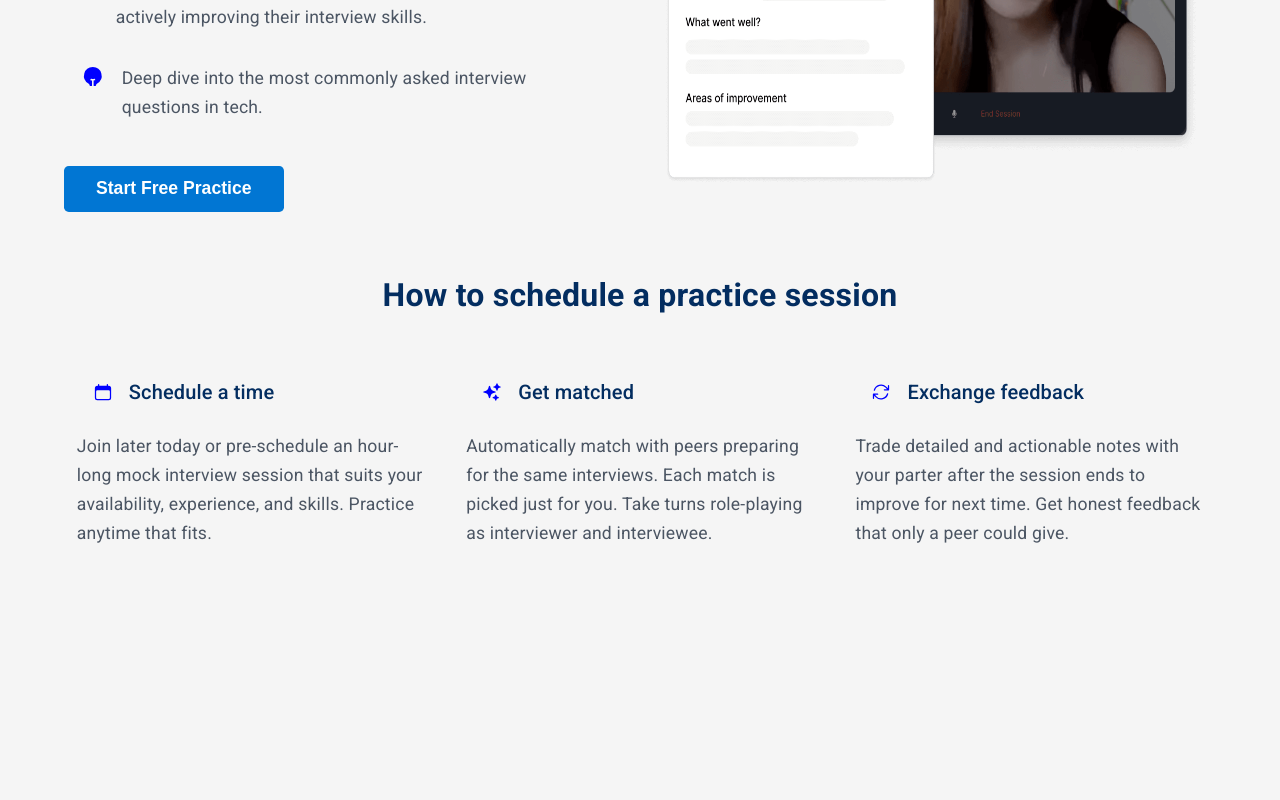
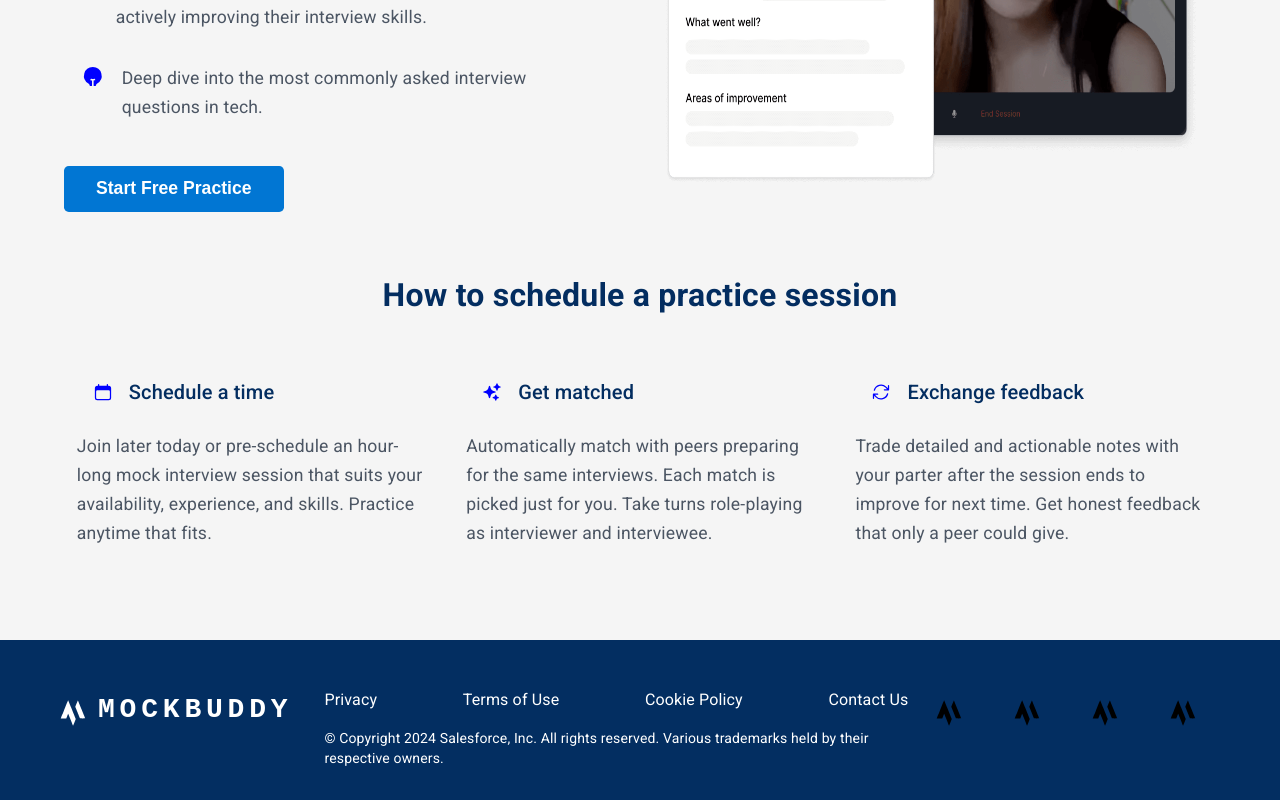
Before and after one commit to Sudeepsalian7996/MockBuddy-App, a React (Vite) app: page / in a window 1280 px wide. Shown: the part 1589-2389 px from the top of the page. Before the commit the page ends 2149 px from the top, so only its background shows below. Built offline with nearby package versions, Linux system fonts and the light colour scheme.

Commit message:
Why practice section responsiveness and started with footer

```diff
--- a/src/assets/Icons/ChatIcon.jsx
+++ b/src/assets/Icons/ChatIcon.jsx
@@ -7,7 +7,11 @@ const ChatIcon = () => {
       component="svg"
       viewBox="0 0 24 24"
       fill="currentColor"
-      sx={{ color: "blue", width: 30, height: 30 }} // Change color here
+      sx={{
+        color: "blue",
+        width: { xs: 50, sm: 30 },
+        height: { xs: 50, sm: 30 },
+      }} // Change color here
     >
       <path
         fill-rule="evenodd"
--- /dev/null
+++ b/src/assets/Icons/MockLogo.jsx
@@ -0,0 +1,43 @@
+import { Box } from "@mui/material";
+import React from "react";
+
+const MockLogo = () => {
+  return (
+    <Box
+      component="svg"
+      viewBox="0 0 866.000000 650.000000"
+      xmlns="http://www.w3.org/2000/svg"
+      sx={{
+        width: { xs: 50, sm: 50 }, // Responsive width
+        height: { xs: 50, sm: 50 }, // Responsive height
+        color: "#fff", // Custom color
+      }}
+      preserveAspectRatio="xMidYMid meet"
+    >
+      <g
+        transform="translate(0.000000,650.000000) scale(0.100000,-0.100000)"
+        fill="currentColor"
+        stroke="none"
+      >
+        <path
+          d="M3316 5052 c-93 -229 -235 -581 -316 -782 -81 -201 -200 -495 -265
+        -655 -64 -159 -173 -429 -242 -600 -69 -170 -161 -397 -204 -504 -44 -107 -79
+        -196 -79 -198 0 -2 215 -2 477 -1 l476 3 158 390 c86 214 161 395 165 402 6 9
+        47 -82 121 -264 61 -153 234 -579 383 -948 149 -369 287 -712 307 -763 20 -51
+        38 -90 41 -87 3 3 110 264 238 580 l232 575 -58 143 c-31 78 -204 504 -383
+        947 -179 443 -359 888 -400 990 -41 102 -132 327 -202 500 -174 432 -277 685
+        -279 687 -1 1 -78 -185 -170 -415z"
+        />
+        <path
+          d="M5168 5428 c-3 -7 -103 -254 -222 -548 -119 -295 -216 -544 -216
+        -554 0 -11 46 -132 101 -270 56 -138 156 -384 221 -546 66 -162 198 -491 295
+        -730 96 -239 179 -443 184 -452 9 -17 41 -18 461 -18 424 0 450 1 445 18 -3 9
+        -89 224 -192 477 -102 253 -282 699 -400 990 -118 292 -289 715 -380 940 -91
+        226 -191 473 -222 550 -59 148 -67 164 -75 143z"
+        />
+      </g>
+    </Box>
+  );
+};
+
+export default MockLogo;
--- a/src/assets/Icons/PeopleIcon.jsx
+++ b/src/assets/Icons/PeopleIcon.jsx
@@ -7,7 +7,11 @@ const PeopleIcon = () => {
       component="svg"
       viewBox="0 0 24 24"
       fill="currentColor"
-      sx={{ color: "blue", width: 30, height: 30 }} // Change color here
+      sx={{
+        color: "blue",
+        width: { xs: 50, sm: 30 },
+        height: { xs: 50, sm: 30 },
+      }} // Change color here
     >
       <path d="M4.5 6.375a4.125 4.125 0 1 1 8.25 0 4.125 4.125 0 0 1-8.25 0ZM14.25 8.625a3.375 3.375 0 1 1 6.75 0 3.375 3.375 0 0 1-6.75 0ZM1.5 19.125a7.125 7.125 0 0 1 14.25 0v.003l-.001.119a.75.75 0 0 1-.363.63 13.067 13.067 0 0 1-6.761 1.873c-2.472 0-4.786-.684-6.76-1.873a.75.75 0 0 1-.364-.63l-.001-.122ZM17.25 19.128l-.001.144a2.25 2.25 0 0 1-.233.96 10.088 10.088 0 0 0 5.06-1.01.75.75 0 0 0 .42-.643 4.875 4.875 0 0 0-6.957-4.611 8.586 8.586 0 0 1 1.71 5.157v.003Z"></path>
     </Box>
--- a/src/assets/Icons/QuestionaireIcon.jsx
+++ b/src/assets/Icons/QuestionaireIcon.jsx
@@ -7,7 +7,11 @@ const QuestionaireIcon = () => {
       component="svg"
       viewBox="0 0 24 24"
       fill="currentColor"
-      sx={{ color: "blue", width: 30, height: 30 }} // Change color here
+      sx={{
+        color: "blue",
+        width: { xs: 50, sm: 30 },
+        height: { xs: 50, sm: 30 },
+      }} // Change color here
     >
       <path d="M12 .75a8.25 8.25 0 0 0-4.135 15.39c.686.398 1.115 1.008 1.134 1.623a.75.75 0 0 0 .577.706c.352.083.71.148 1.074.195.323.041.6-.218.6-.544v-4.661a6.714 6.714 0 0 1-.937-.171.75.75 0 1 1 .374-1.453 5.261 5.261 0 0 0 2.626 0 .75.75 0 1 1 .374 1.452 6.712 6.712 0 0 1-.937.172v4.66c0 .327.277.586.6.545.364-.047.722-.112 1.074-.195a.75.75 0 0 0 .577-.706c.02-.615.448-1.225 1.134-1.623A8.25 8.25 0 0 0 12 .75Z"></path>{" "}
     </Box>
--- /dev/null
+++ b/src/components/Footer/index.jsx
@@ -0,0 +1,71 @@
+import { Box, colors, Grid, Typography } from "@mui/material";
+import React from "react";
+import MockBuddyLogo from "assets/images/mocklogo.svg";
+import MockLogo from "assets/Icons/MockLogo";
+
+const Footer = () => {
+  return (
+    <Grid
+      container
+      spacing={2}
+      direction={{ xs: "column", sm: "row" }}
+      sx={{
+        color: "white",
+        backgroundColor: "#032e61",
+        marginTop: "5rem",
+        padding: "2rem 3rem",
+      }}
+    >
+      {/* Logo Section */}
+      <Grid item xs={12} sm={4} md={2}>
+        <Box sx={{ display: "flex", justifyContent: "space-between" }}>
+          <MockLogo />
+          <Typography
+            variant="h6"
+            noWrap
+            component="a"
+            href="#app-bar-with-responsive-menu"
+            sx={{
+              mr: 2,
+              display: { xs: "none", md: "flex" },
+              fontFamily: "monospace",
+              fontWeight: 700,
+              letterSpacing: ".3rem",
+              color: "inherit",
+              textDecoration: "none",
+              fontSize: "1.75rem",
+            }}
+          >
+            MOCKBUDDY
+          </Typography>
+        </Box>
+      </Grid>
+
+      {/* Privacy Section */}
+      <Grid item xs={12} sm={4} md={6}>
+        <Box sx={{ display: "flex", justifyContent: "space-between" }}>
+          <Typography>Privacy</Typography>
+          <Typography>Terms of Use</Typography>
+          <Typography>Cookie Policy</Typography>
+          <Typography>Contact Us</Typography>
+        </Box>
+        <Typography variant="body2" sx={{ marginTop: "1rem" }}>
+          © Copyright 2024 Salesforce, Inc. All rights reserved. Various
+          trademarks held by their respective owners.
+        </Typography>
+      </Grid>
+
+      {/* Social Media Icons Section */}
+      <Grid item xs={12} sm={4} md={3}>
+        <Box display="flex" justifyContent="space-between" flexWrap="wrap">
+          <Box component="img" src={MockBuddyLogo} height="50px" width="50px" />
+          <Box component="img" src={MockBuddyLogo} height="50px" width="50px" />
+          <Box component="img" src={MockBuddyLogo} height="50px" width="50px" />
+          <Box component="img" src={MockBuddyLogo} height="50px" width="50px" />
+        </Box>
+      </Grid>
+    </Grid>
+  );
+};
+
+export default Footer;
--- a/src/layouts/UserLayout/index.jsx
+++ b/src/layouts/UserLayout/index.jsx
@@ -1,12 +1,14 @@
 import React from "react";
 import Header from "components/Header";
 import { Outlet } from "react-router-dom";
+import Footer from "components/Footer";
 
 const UserLayout = () => {
   return (
     <>
       <Header />
       <Outlet />
+      <Footer />
     </>
   );
 };
--- a/src/pages/HomePage/HeroSection/HeroSectionStyles.js
+++ b/src/pages/HomePage/HeroSection/HeroSectionStyles.js
@@ -152,6 +152,10 @@ export const PracticeButton = styled.button`
     section === "whyPractice" &&
     `
     margin-top: 1.75rem;
+    @media (max-width:900px) {
+    display:flex;
+    margin:auto;
+    }
   `}
   &:hover {
     background-color: #11578f;
--- a/src/pages/HomePage/WhyPracticeSection/index.jsx
+++ b/src/pages/HomePage/WhyPracticeSection/index.jsx
@@ -7,7 +7,14 @@ import whySectionImg from "assets/images/whyPracticeSection.webp";
 import { PracticeButton } from "pages/HomePage/HeroSection/HeroSectionStyles";
 const WhyPracticeSection = () => {
   return (
-    <Container sx={{ display: "flex", gap: "2rem", marginTop: "4rem" }}>
+    <Container
+      sx={{
+        display: "flex",
+        gap: "2rem",
+        marginTop: "4rem",
+        flexDirection: { xs: "column", md: "row" },
+      }}
+    >
       <Box>
         <Typography
           sx={{
@@ -63,7 +70,7 @@ const WhyPracticeSection = () => {
         component="img"
         src={whySectionImg}
         alt="Why Practice Section"
-        sx={{ width: "50%" }}
+        sx={{ width: { xs: "100%", md: "50%" } }}
       ></Box>
     </Container>
   );
--- a/src/pages/HomePage/index.jsx
+++ b/src/pages/HomePage/index.jsx
@@ -3,6 +3,7 @@ import HeroSection from "pages/HomePage/HeroSection/HeroSection";
 import FeedbackSection from "pages/HomePage/FeedbackSection/FeedbackSection";
 import PracticeInfoSection from "pages/HomePage/PracticeInfoSection";
 import WhyPracticeSection from "pages/HomePage/WhyPracticeSection";
+import Footer from "components/Footer";
 
 const HomePage = () => {
   return (
```
